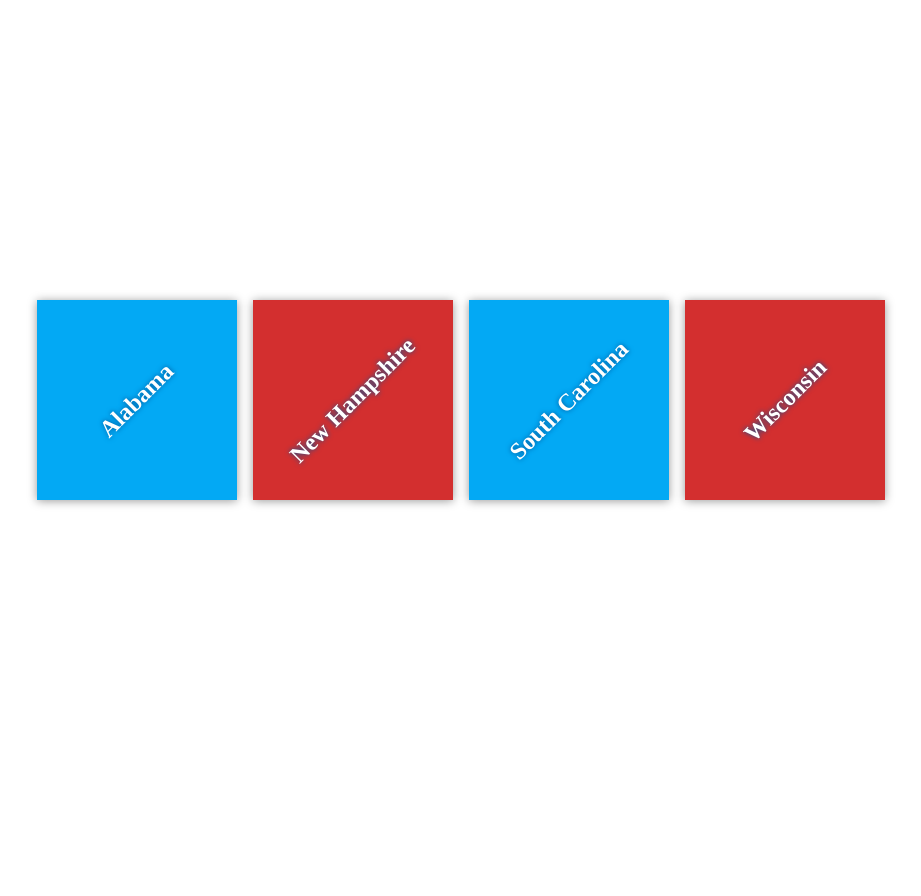
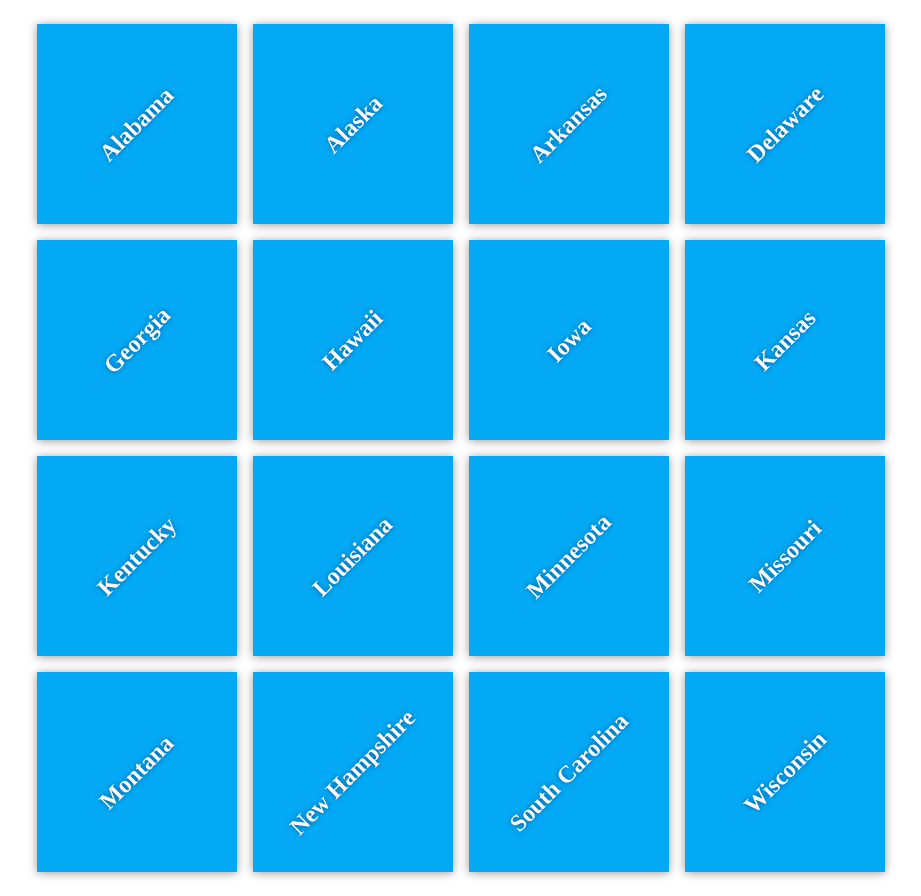
Before and after one commit to brenteliason/my-travel-plans, a plain HTML site: page index.html in a window 1280 px wide. Shown: the whole page, without its empty margins (179-1100 px from the left). Before the commit the page ends 800 px from the top, so only its background shows below. Drawn offline with Linux system fonts and the light colour scheme.

Commit message:
Added more destinations, changed dest ids for classes

```diff
--- a/css/app.css
+++ b/css/app.css
@@ -51,10 +51,10 @@ h2 {
     text-shadow: 0 0 5px #01579b;
 }
 
-#al, #sc {
+.first {
     background-color: #03a9f4;
 }
 
-#nh, #wi {
+.second {
     background-color: #d32f2f;
 }
--- a/index.html
+++ b/index.html
@@ -10,19 +10,67 @@
 
     <div class="container">
         <div class="destination-container">
-            <div class="destination" id="al">
+            <div class="destination" class="first">
                 <h2>Alabama</h2>
             </div>
 
-            <div class="destination" id="nh">
+            <div class="destination" class="second">
+                <h2>Alaska</h2>
+            </div>
+
+            <div class="destination" class="first">
+                <h2>Arkansas</h2>
+            </div>
+
+            <div class="destination" class="second">
+                <h2>Delaware</h2>
+            </div>
+
+            <div class="destination" class="first">
+                <h2>Georgia</h2>
+            </div>
+
+            <div class="destination" class="second">
+                <h2>Hawaii</h2>
+            </div>
+
+            <div class="destination" class="first">
+                <h2>Iowa</h2>
+            </div>
+
+            <div class="destination" class="second">
+                <h2>Kansas</h2>
+            </div>
+
+            <div class="destination" class="first">
+                <h2>Kentucky</h2>
+            </div>
+
+            <div class="destination" class="second">
+                <h2>Louisiana</h2>
+            </div>
+
+            <div class="destination" class="first">
+                <h2>Minnesota</h2>
+            </div>
+
+            <div class="destination" class="second">
+                <h2>Missouri</h2>
+            </div>
+
+            <div class="destination" class="first">
+                <h2>Montana</h2>
+            </div>
+
+            <div class="destination" class="second">
                 <h2>New Hampshire</h2>
             </div>
 
-            <div class="destination" id="sc">
+            <div class="destination" class="first">
                 <h2>South Carolina</h2>
             </div>
 
-            <div class="destination" id="wi">
+            <div class="destination" class="second">
                 <h2>Wisconsin</h2>
             </div>
         </div>
```
